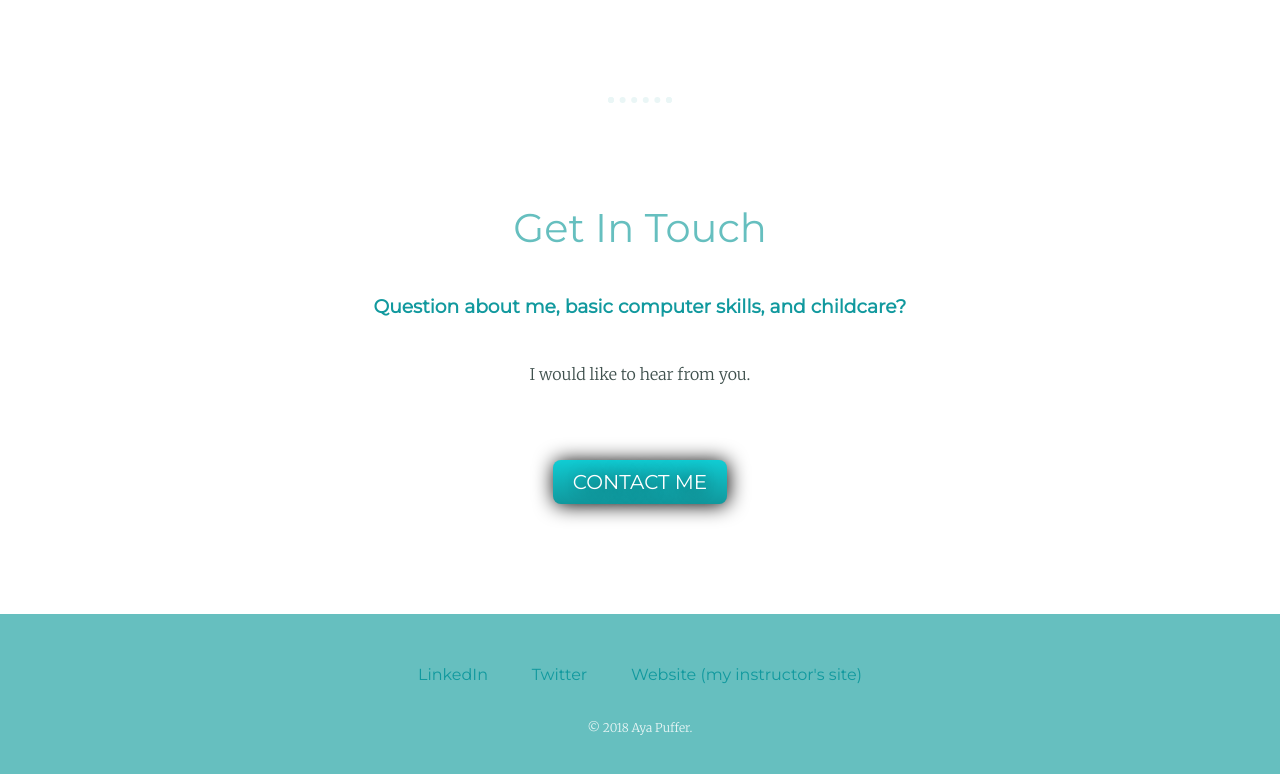
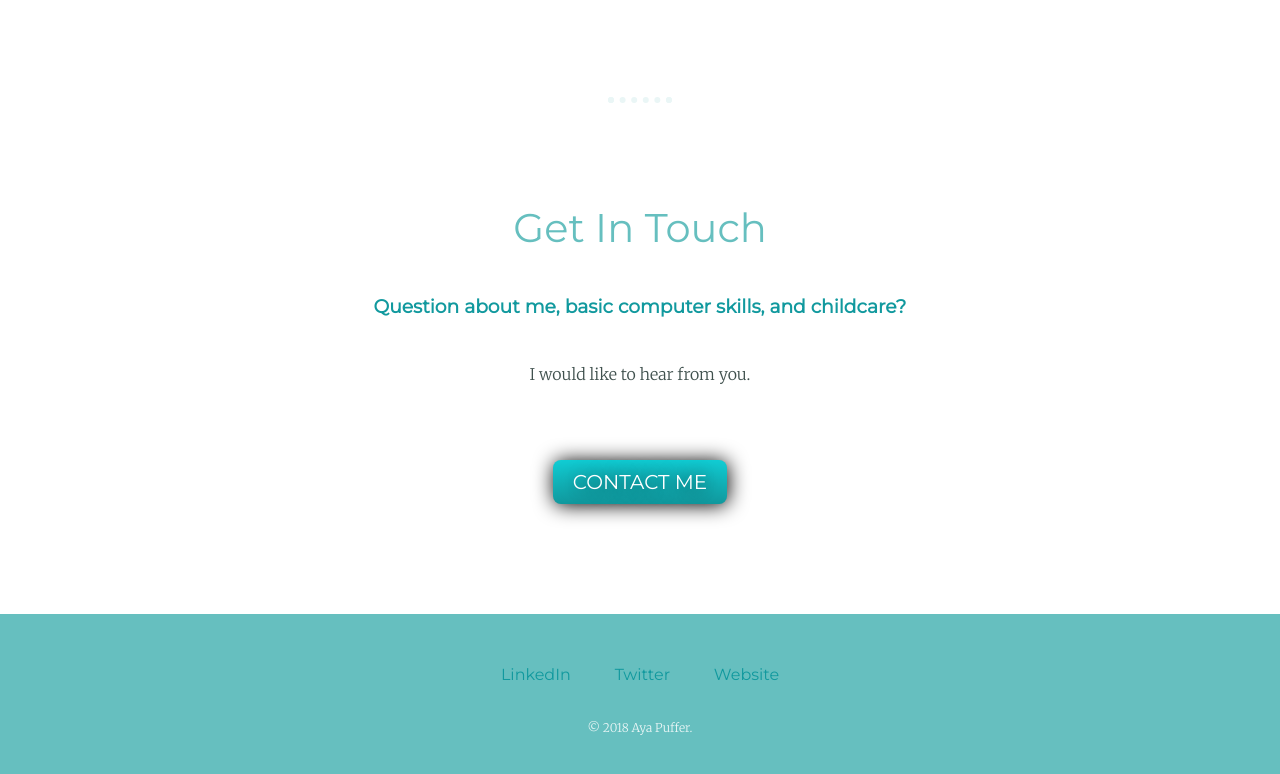
Before and after one commit to ayapuff/cv2, a plain HTML site: page index.html in a window 1280 px wide. Shown: the part 2147-2921 px from the top of the page. Drawn offline with Linux system fonts and the light colour scheme.

Commit message:
Deleted (my instructor's site) on line 58.

```diff
--- a/index.html
+++ b/index.html
@@ -54,7 +54,7 @@
   <div class="bottom-container">
     <a class="footer-link" href="https://www.linkedin.com/">LinkedIn</a>
     <a class="footer-link" href="https://twitter.com/">Twitter</a>
-    <a class="footer-link" href="https://www.appbrewery.co/">Website (my instructor's site)</a>
+    <a class="footer-link" href="https://www.appbrewery.co/">Website</a>
     <p class="copyright">© 2018 Aya Puffer.</p>
   </div>
 
```
